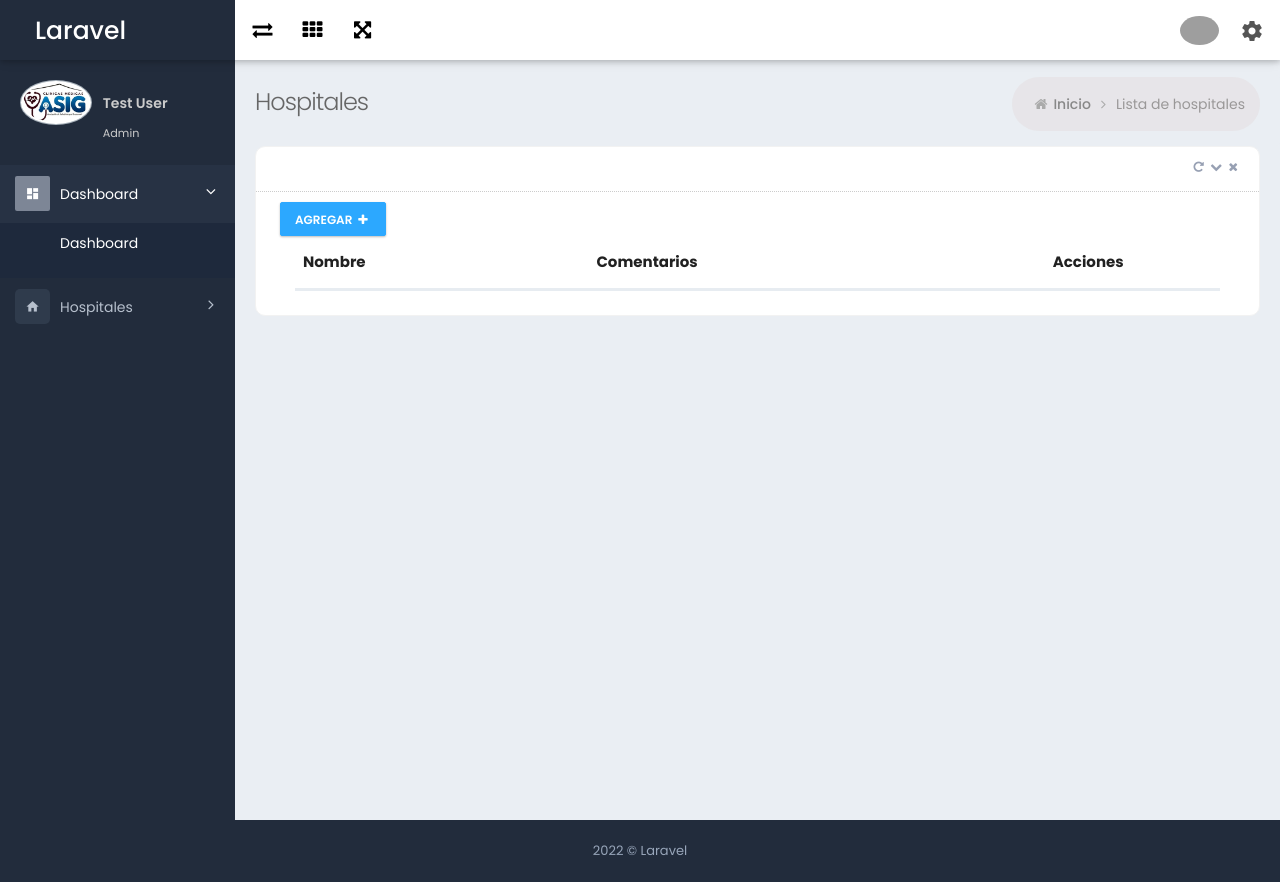
After one commit to jpoou/digdoc, a Laravel app: page /branches in a window 1280 px wide. The commit adds this page. Run offline with Laravel 9, Linux system fonts and the light colour scheme; a user stored in the database is signed in; data comes from the database, SQL or seed files in the repository; lists and menus that the app fills with data are empty; grey boxes are pictures that could not be loaded.

Commit message:
feat(add): index view for branches

```diff
--- a/resources/views/components/layouts/app.blade.php
+++ b/resources/views/components/layouts/app.blade.php
@@ -24,11 +24,13 @@
 </head>
 <body class="page-header-fixed sidemenu-closed-hidelogo page-content-white page-md header-white dark-color logo-dark">
 
-<div class="page-wrapper">
+    <div class="page-wrapper">
+
         <x-partials.header/>
 
         <!-- start page container -->
         <div class="page-container">
+
             <x-partials.sidebar/>
 
             <!-- start page content -->
@@ -38,10 +40,12 @@
             <!-- end page content -->
 
             <x-partials.setting/>
+
         </div>
         <!-- end page container -->
 
         <x-partials.footer/>
+
     </div>
 
     <!-- start js include path -->
--- a/resources/views/components/partials/sidebar.blade.php
+++ b/resources/views/components/partials/sidebar.blade.php
@@ -35,6 +35,25 @@
                         </li>
                     </ul>
                 </li>
+                <li class="nav-item">
+                    <a href="#" class="nav-link nav-toggle">
+                        <i class="material-icons">home</i>
+                        <span class="title">Hospitales</span>
+                        <span class="arrow"></span>
+                    </a>
+                    <ul class="sub-menu">
+                        <li class="nav-item  ">
+                            <a href="#" class="nav-link ">
+                                <span class="title">Hospitales</span>
+                            </a>
+                        </li>
+                        <li class="nav-item  ">
+                            <a href="#" class="nav-link ">
+                                <span class="title">Crear hospital</span>
+                            </a>
+                        </li>
+                    </ul>
+                </li>
             </ul>
         </div>
     </div>
--- /dev/null
+++ b/resources/views/modules/branches/index.blade.php
@@ -0,0 +1,99 @@
+<x-layouts.app title="Sucursales">
+    <div class="page-content-wrapper">
+        <div class="page-content" style="min-height:613px">
+            <div class="page-bar">
+                <div class="page-title-breadcrumb">
+                    <div class=" pull-left">
+                        <div class="page-title">Hospitales</div>
+                    </div>
+                    <ol class="breadcrumb page-breadcrumb pull-right">
+                        <li><i class="fa fa-home"></i>&nbsp;<a class="parent-item" href="index.html">Inicio</a>&nbsp;<i
+                                    class="fa fa-angle-right"></i>
+                        </li>
+                        <li class="active">Lista de hospitales</li>
+                    </ol>
+                </div>
+            </div>
+            <div class="row">
+                <div class="col-md-12">
+                    <div class="card card-box">
+                        <div class="card-head">
+                            <header></header>
+                            <div class="tools">
+                                <a class="fa fa-repeat btn-color box-refresh" href="javascript:;"></a>
+                                <a class="t-collapse btn-color fa fa-chevron-down" href="javascript:;"></a>
+                                <a class="t-close btn-color fa fa-times" href="javascript:;"></a>
+                            </div>
+                        </div>
+                        <div class="card-body">
+                            <div class="row">
+                                <div class="col-md-6 col-sm-6 col-xs-6">
+                                    <div class="btn-group">
+                                        <a class="btn btn-info" href="#">
+                                            Agregar <i class="fa fa-plus"></i>
+                                        </a>
+                                    </div>
+                                </div>
+                            </div>
+                            <div id="saveStage_wrapper"
+                                 class="dataTables_wrapper container-fluid dt-bootstrap4 no-footer">
+                                <div class="row">
+                                    <div class="col-sm-12">
+                                        <div class="dataTables_scroll">
+                                            <div class="dataTables_scrollBody"
+                                                 style="position: relative; overflow: auto; width: 100%;">
+                                                <table id="saveStage" class="display dataTable no-footer"
+                                                       style="width: 100%;" role="grid"
+                                                       aria-describedby="saveStage_info">
+                                                    <thead>
+                                                    <tr role="row">
+                                                        <th class="sorting_asc" tabindex="0"
+                                                            aria-controls="saveStage" rowspan="1" colspan="1"
+                                                            style="width: 262.375px;" aria-sort="ascending"
+                                                            aria-label="Name: activate to sort column descending">
+                                                            Nombre
+                                                        </th>
+                                                        <th class="sorting" tabindex="0" aria-controls="saveStage"
+                                                            rowspan="1" colspan="1" style="width: 407.984px;"
+                                                            aria-label="Position: activate to sort column ascending">
+                                                            Comentarios
+                                                        </th>
+                                                        <th class="sorting" tabindex="0" aria-controls="saveStage"
+                                                            rowspan="1" colspan="1" style="width: 156.734px;"
+                                                            aria-label="Salary: activate to sort column ascending">
+                                                            Acciones
+                                                        </th>
+                                                    </tr>
+                                                    </thead>
+                                                    <tbody>
+                                                    @foreach([] as $hospital)
+                                                        <tr role="row" class="odd">
+                                                            <td class="sorting_1">{{ $hospital->name }}</td>
+                                                            <td>{{ $hospital->comments }}</td>
+                                                            <td class="center">
+                                                                <a href="#" class="btn btn-tbl-edit btn-xs">
+                                                                    <i class="fa fa-pencil"></i>
+                                                                </a>
+                                                                <form action="#" method="POST" style="display: inline">
+                                                                    @csrf @method('DELETE')
+                                                                    <button class="btn btn-tbl-delete btn-xs" onclick="return confirm('¿Esta seguro de que desea eliminarlo?')">
+                                                                        <i class="fa fa-trash-o "></i>
+                                                                    </button>
+                                                                </form>
+                                                            </td>
+                                                        </tr>
+                                                    @endforeach
+                                                    </tbody>
+                                                </table>
+                                            </div>
+                                        </div>
+                                    </div>
+                                </div>
+                            </div>
+                        </div>
+                    </div>
+                </div>
+            </div>
+        </div>
+    </div>
+</x-layouts.app>
--- a/routes/web.php
+++ b/routes/web.php
@@ -17,4 +17,5 @@ Route::get('/', function () {
     return view('welcome');
 });
 
-Route::view('home', 'components.home');
+Route::view('home', 'components.home')->middleware('auth');
+Route::view('branches', 'modules.branches.index')->middleware('auth');
```
